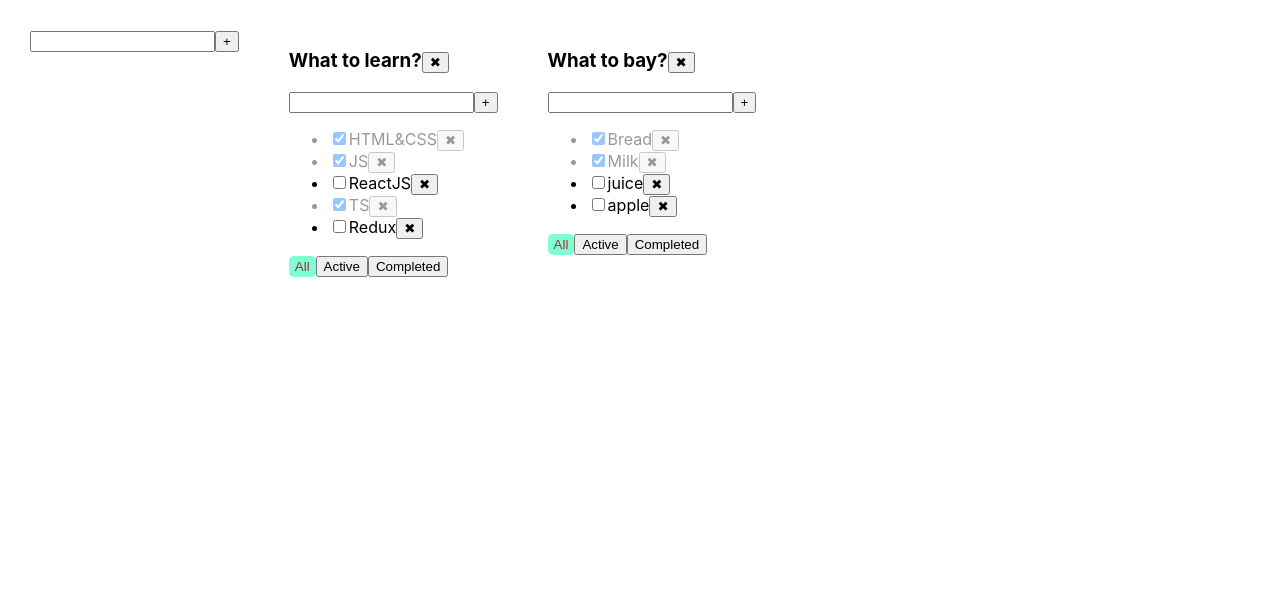
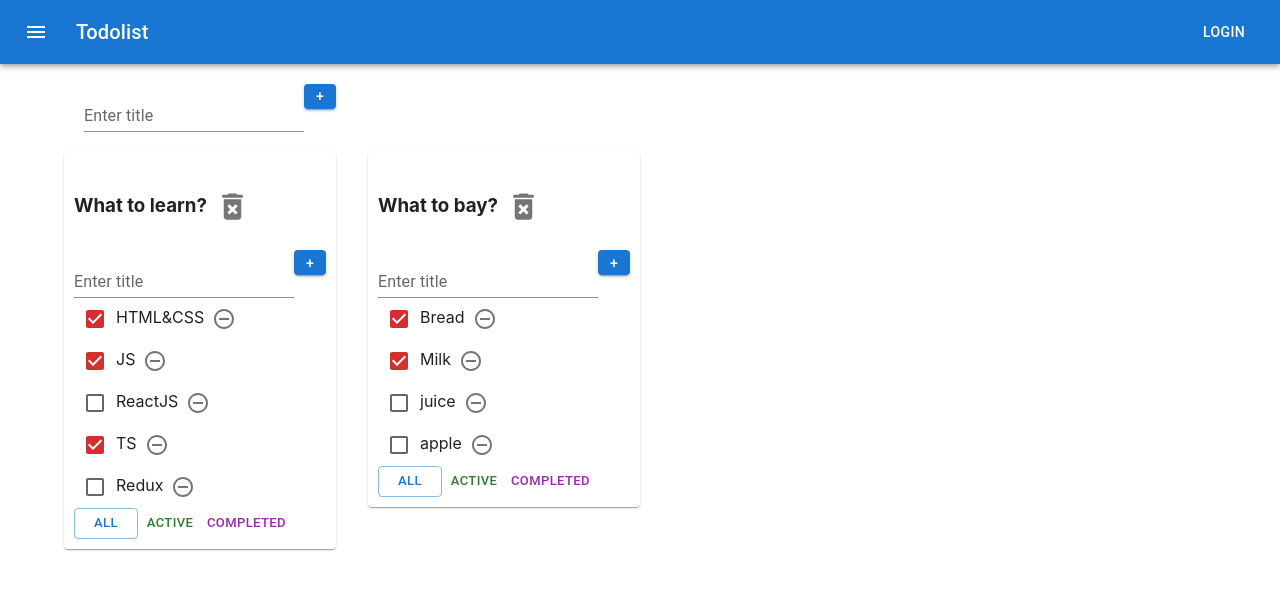
Before and after one commit to AleksanderZabrodski09/MY-TODO-LIST, a React (Create React App) app: page / in a window 1280 px wide. Shown: the top 590 px of the page. Built offline with nearby package versions, Linux system fonts and the light colour scheme.

Commit message:
create: add material ui to button, input, checkbox, header-menu, container, grid-container and grid-item(7 - material ui)

```diff
--- a/package.json
+++ b/package.json
@@ -3,6 +3,10 @@
   "version": "0.1.0",
   "private": true,
   "dependencies": {
+    "@emotion/react": "^11.10.5",
+    "@emotion/styled": "^11.10.5",
+    "@mui/icons-material": "^5.10.15",
+    "@mui/material": "^5.10.15",
     "@testing-library/jest-dom": "^5.14.1",
     "@testing-library/react": "^13.0.0",
     "@testing-library/user-event": "^13.2.1",
--- a/src/App.css
+++ b/src/App.css
@@ -1,33 +1,33 @@
-.App {
-  padding: 30px;
-  display: flex;
-}
+/*.App {*/
+/*  padding: 30px;*/
+/*  display: flex;*/
+/*}*/
 
-.App > div {
-  margin-right: 50px;
-}
+/*.App > div {*/
+/*  margin-right: 50px;*/
+/*}*/
 
-.error{
-  border: 2px solid red;
-}
+/*.error{*/
+/*  border: 2px solid red;*/
+/*}*/
 
 .errorMessage{
   color:red
 }
 
-.activeFilter{
-  background-color: aquamarine;
-  border: none;
-  padding: 3px 6px;
-  border-radius: 5px;
-  color: brown;
-}
+/*.activeFilter{*/
+/*  background-color: aquamarine;*/
+/*  border: none;*/
+/*  padding: 3px 6px;*/
+/*  border-radius: 5px;*/
+/*  color: brown;*/
+/*}*/
 
-.buttonFilter:hover{
-  box-shadow:   0 0 0 2px #b18597, 0 0.5em 0 0 #ffe3e2;
-}
+/*.buttonFilter:hover{*/
+/*  box-shadow:   0 0 0 2px #b18597, 0 0.5em 0 0 #ffe3e2;*/
+/*}*/
 
 
-.completed{
-opacity: 0.4;
-}
+/*.completed{*/
+/*opacity: 0.4;*/
+/*}*/
--- a/src/App.tsx
+++ b/src/App.tsx
@@ -3,6 +3,8 @@ import './App.css';
 import {TaskType, TodoList} from './TodoList';
 import {v1} from 'uuid';
 import {AddInputForm} from './components/AddInputForm';
+import {AppBar, Button, Container, Grid, IconButton, Paper, Toolbar, Typography} from '@mui/material';
+import {Menu} from '@mui/icons-material';
 
 export type FilterValueType = 'all' | 'active' | 'completed';
 export type TodolistType = {
@@ -16,6 +18,7 @@ export type TasksPropsType = {
 }
 
 function App() {
+
   let todolistId1 = v1();
   let todolistId2 = v1();
   const [todolists, setTodolists] = useState<TodolistType[]>([
@@ -43,7 +46,7 @@ function App() {
   }
   const removeTask = (todolistId: string, taskId: string) => {
     setTasks({...tasks, [todolistId]: tasks[todolistId].filter(t => t.id !== taskId)})
-    console.log(tasks)
+
   }
   const changeTaskStatus = (todolistId: string, taskId: string, value: boolean) => {
     setTasks({...tasks, [todolistId]: tasks[todolistId].map(t => t.id === taskId ? {...t, isDone: value} : t)})
@@ -72,11 +75,31 @@ function App() {
 
 
 
-
-
   return (
     <div className="App">
+
+      <AppBar position="static">
+        <Toolbar>
+          <IconButton
+            size="large"
+            edge="start"
+            color="inherit"
+            aria-label="menu"
+            sx={{ mr: 2 }}
+          >
+            <Menu />
+          </IconButton>
+          <Typography variant="h6" component="div" sx={{ flexGrow: 1 }}>
+            Todolist
+          </Typography>
+          <Button color="inherit">Login</Button>
+        </Toolbar>
+      </AppBar>
+      <Container fixed>
+        <Grid container style={{padding:'20px'}}>
           <AddInputForm addInput={addTodolist}/>
+        </Grid>
+        <Grid container spacing={4}>
           {
             todolists.map(tl => {
                 let tasksTodolist = tasks[tl.todolistId]
@@ -86,7 +109,10 @@ function App() {
                 if (tl.filter === 'completed') {
                   tasksTodolist = tasksTodolist.filter(el => el.isDone === true)
                 }
-            return <TodoList
+                return <Grid item>
+                  <Paper style={{padding:'10px'}}>
+
+                    <TodoList
                     key={tl.todolistId}
                     todolistId={tl.todolistId}
                     title={tl.title}
@@ -101,10 +127,15 @@ function App() {
                     editTodolistTitle={editTodolistTitle}
                   />
 
+                  </Paper>
+                </Grid>
+
               }
             )
           }
+        </Grid>
 
+      </Container>
 
     </div>
   );
--- a/src/Task.tsx
+++ b/src/Task.tsx
@@ -2,6 +2,9 @@ import {CheckBox} from './components/CheckBox';
 import {EditableTitle} from './components/EditableTitle';
 import React from 'react';
 import {TaskType} from './TodoList';
+import RemoveCircleOutlineIcon from '@mui/icons-material/RemoveCircleOutline';
+import {IconButton} from '@mui/material';
+
 
 export type TaskPropsType = {
   task: TaskType
@@ -17,18 +20,22 @@ export const Task = (
     changeTaskStatus
   }: TaskPropsType
 ) => {
-  return <li className={task.isDone ? 'completed' : ''}>
+  return <div className={task.isDone ? 'completed' : ''}>
     <CheckBox
       checked={task.isDone}
       callBack={(eValue) => changeTaskStatus(task.id, eValue)}/>
     <EditableTitle
       value={task.title}
       callback={(title) => editTaskTitle(task.id, title)}/>
-    <button
-      onClick={() => removeTask(task.id)}
-    >✖
-    </button>
-  </li>
+    <IconButton
+      onClick={() => removeTask(task.id)}>
+      <RemoveCircleOutlineIcon/>
+    </IconButton>
+    {/*<button*/}
+    {/*  onClick={() => removeTask(task.id)}*/}
+    {/*>✖*/}
+    {/*</button>*/}
+  </div>
 }
 
 
--- a/src/TodoList.tsx
+++ b/src/TodoList.tsx
@@ -3,6 +3,8 @@ import {FilterValueType} from './App';
 import {AddInputForm} from './components/AddInputForm';
 import {EditableTitle} from './components/EditableTitle';
 import {Task} from './Task';
+import {Button, IconButton} from '@mui/material';
+import DeleteForeverIcon from '@mui/icons-material/DeleteForever';
 
 type TodoListType = {
   todolistId: string
@@ -64,10 +66,12 @@ export const TodoList = (props: TodoListType) => {
     <div>
       <h3>
         <EditableTitle value={props.title} callback={editTodolistTitle}/>
-        <button onClick={removeTodolistHandler}>✖</button>
+        <IconButton onClick={removeTodolistHandler}>
+          <DeleteForeverIcon fontSize='large'/>
+        </IconButton>
       </h3>
       <AddInputForm addInput={addTask}/>
-      <ul>
+      <div>
         {props.tasks.map((t) => {
           return (
             <Task
@@ -86,19 +90,35 @@ export const TodoList = (props: TodoListType) => {
             // </li>
           )
         })}
-      </ul>
+      </div>
       <div>
 
         {/*<Button name={'All'} callBack={onAllClickHandler} className={props.filter === 'all' ? 'activeFilter' : 'buttonFilter'}/>*/}
 
-        <button onClick={onAllClickHandler} className={props.filter === 'all' ? 'activeFilter' : 'buttonFilter'}>All
-        </button>
-        <button onClick={onActiveClickHandler}
-                className={props.filter === 'active' ? 'activeFilter' : 'buttonFilter'}>Active
-        </button>
-        <button onClick={onCompletedClickHandler}
-                className={props.filter === 'completed' ? 'activeFilter' : 'buttonFilter'}>Completed
-        </button>
+        <Button
+          color='primary'
+          size='small'
+          onClick={onAllClickHandler}
+          // className={props.filter === 'all' ? 'activeFilter' : 'buttonFilter'}
+          variant={props.filter === 'all' ? 'outlined' : 'text'}
+        >All
+        </Button>
+        <Button
+          color='success'
+          size='small'
+          onClick={onActiveClickHandler}
+          // className={props.filter === 'active' ? 'activeFilter' : 'buttonFilter'}
+          variant={props.filter === 'active' ? 'outlined' : 'text'}
+        >Active
+        </Button>
+        <Button
+          color='secondary'
+          size='small'
+          onClick={onCompletedClickHandler}
+          // className={props.filter === 'completed' ? 'activeFilter' : 'buttonFilter'}
+          variant={props.filter === 'completed' ? 'outlined' : 'text'}
+        >Completed
+        </Button>
       </div>
     </div>
   )
--- a/src/components/AddInputForm.tsx
+++ b/src/components/AddInputForm.tsx
@@ -1,9 +1,10 @@
 import React, {ChangeEvent, KeyboardEvent, useState} from 'react';
+import {Button, TextField} from '@mui/material';
 
-export type AddInputForm = {
+export type AddInputFormType = {
   addInput: (title: string) => void
 }
-export const AddInputForm: React.FC<AddInputForm> = (props) => {
+export const AddInputForm: React.FC<AddInputFormType> = (props) => {
 
   const [title, setTitle] = useState('')
   const [error, setError] = useState<string | null>(null)
@@ -30,14 +31,19 @@ export const AddInputForm: React.FC<AddInputForm> = (props) => {
 
   return (
     <div>
-      <input
+      <TextField
+        label='Enter title'
+        variant='standard'
         value={title}
         onChange={onChangeHandler}
         onKeyPress={onKeyPressHandler}
-        className={error ? 'error' : ''}
+        // className={error ? 'error' : ''}
+        error={!!error}
+        helperText={error}
       />
-      <button onClick={addInput}>+</button>
-      {error && <div className={'errorMessage'}>{error}</div>}
+      <Button variant='contained' color='primary' style={{maxWidth: '25px', maxHeight: '25px', minWidth: '25px', minHeight: '25px'}} onClick={addInput}>+</Button>
+
+      {/*{error && <div className={'errorMessage'} >{error}</div>}*/}
     </div>
   )
 }
--- a/src/components/CheckBox.tsx
+++ b/src/components/CheckBox.tsx
@@ -1,4 +1,5 @@
 import React, {ChangeEvent} from 'react';
+import {Checkbox} from '@mui/material';
 
 export type CheckBoxType = {
   checked: boolean
@@ -10,9 +11,10 @@ export const CheckBox: React.FC<CheckBoxType> = (props) => {
     props.callBack(e.currentTarget.checked)
   }
 
-  return <input
-    type="checkbox"
+  return <Checkbox
+    // type="checkbox"
     checked={props.checked}
+    color='error'
     onChange={OnChangeStatusHandler}
   />
 };
--- a/src/components/EditableTitle.tsx
+++ b/src/components/EditableTitle.tsx
@@ -1,10 +1,11 @@
 import React, {ChangeEvent, KeyboardEvent, useState} from 'react';
+import {TextField} from '@mui/material';
 
-export type EditableTitle = {
+export type EditableTitleType = {
   value: string
   callback: (title: string) => void
 }
-export const EditableTitle: React.FC<EditableTitle> = (props) => {
+export const EditableTitle: React.FC<EditableTitleType> = (props) => {
 
   const [editMode, setEditMode] = useState(false)
   let [title, setTitle] = useState('')
@@ -32,7 +33,8 @@ export const EditableTitle: React.FC<EditableTitle> = (props) => {
   }
 
   return editMode
-    ? <input
+    ? <TextField
+      variant='standard'
       value={title} onChange={onChangeHandler}
       onBlur={viewMode} autoFocus
       onKeyPress={onKeyPressHandler}
```
Also changed, not shown: 1 other file (tests, documents, lock files or other folders). Lines whose indentation alone changed are shown as unchanged.
